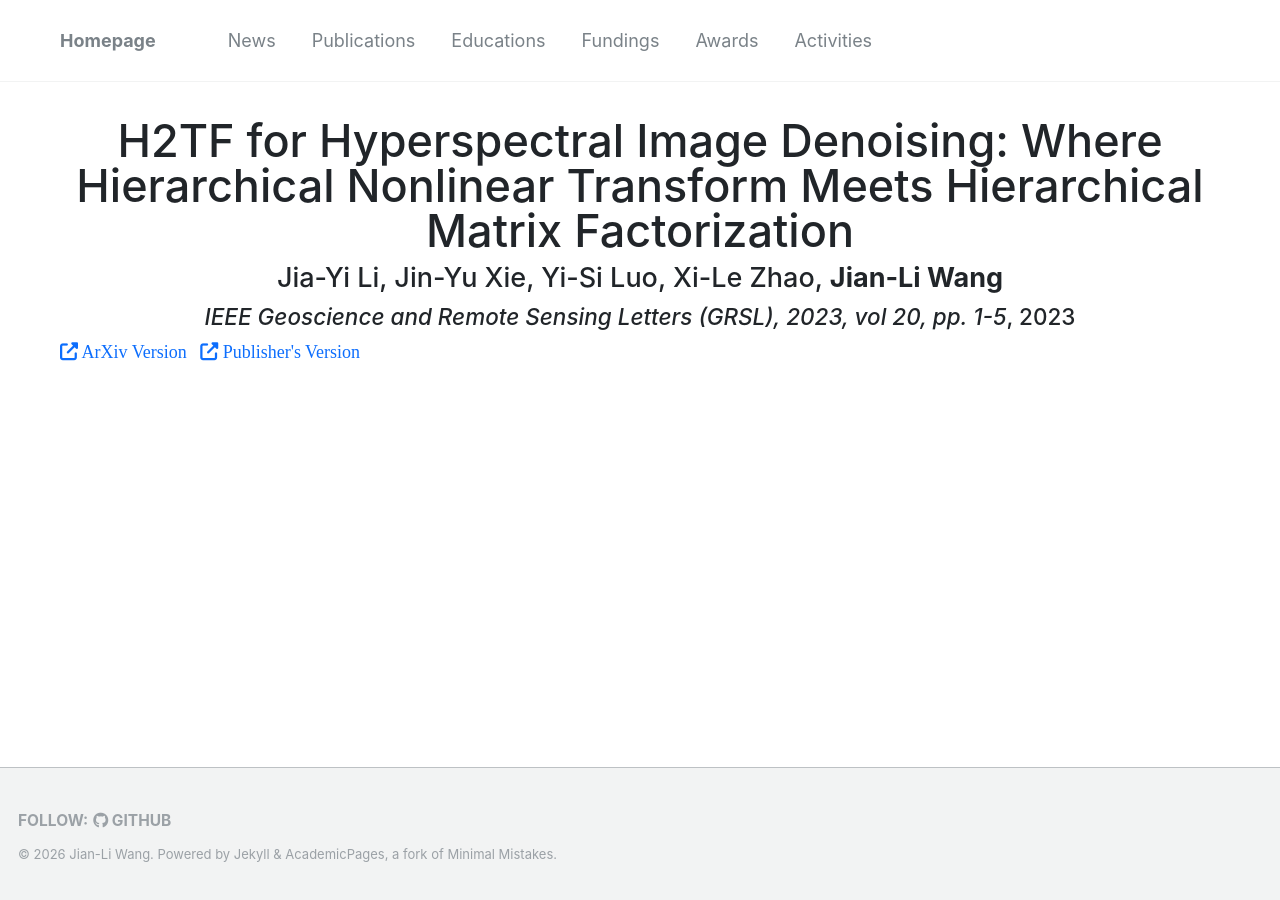
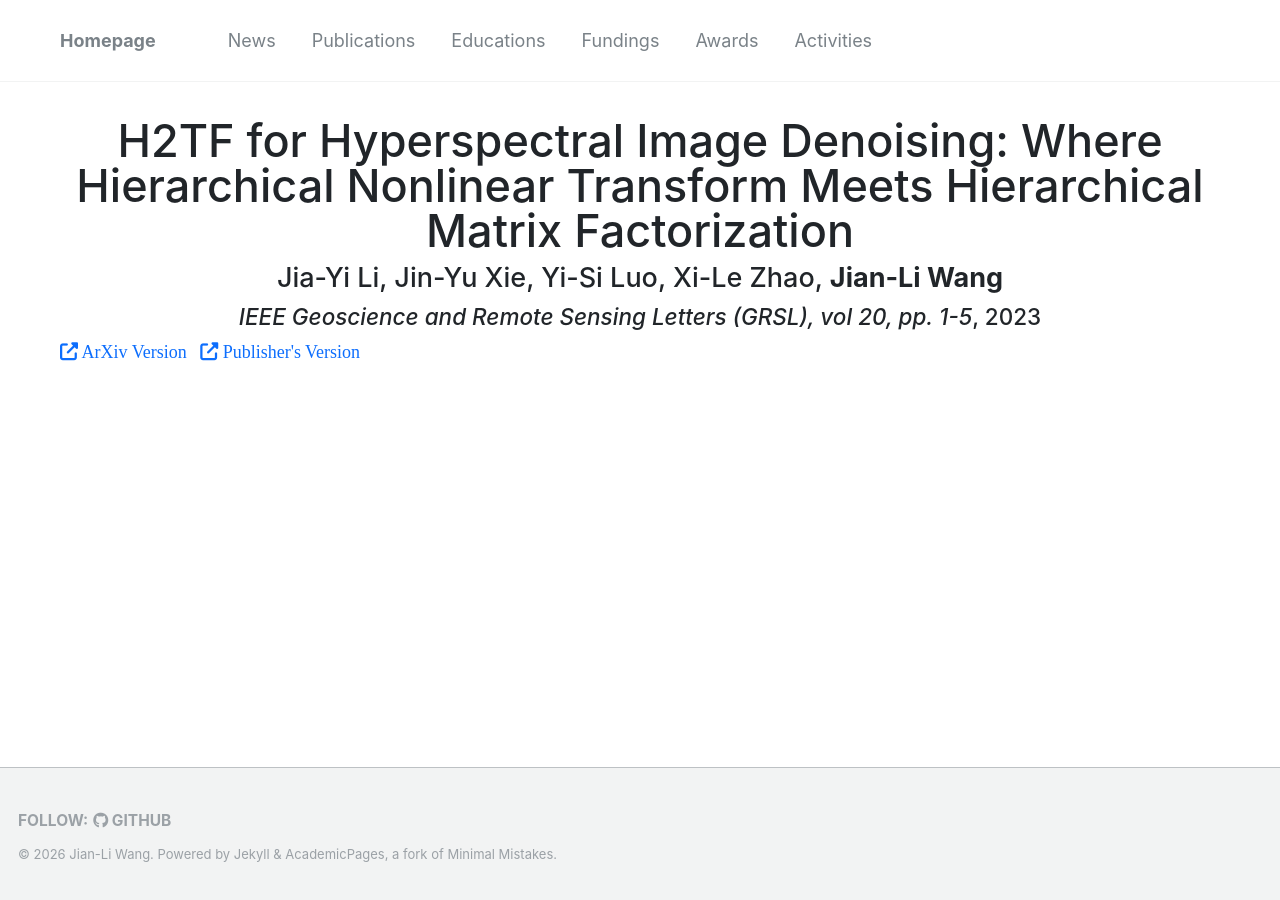
Before and after one commit to wangjianli123/wangjianli123.github.io, a Jekyll site: the page built from _publications/2023grsl.md, in a window 1280 px wide. Built offline with Jekyll 4.4.1, drawn with Linux system fonts in a browser that asks for light colours; nearby versions of some CDN libraries; comment, search, counter and statistics services are not loaded.

Commit message:
Update 2023grsl.md

```diff
--- a/_publications/2023grsl.md
+++ b/_publications/2023grsl.md
@@ -1,19 +1,20 @@
 ---
 title: "H2TF for Hyperspectral Image Denoising: Where Hierarchical Nonlinear Transform Meets Hierarchical Matrix Factorization"
 authors: "Jia-Yi Li, Jin-Yu Xie, Yi-Si Luo, Xi-Le Zhao, <b>Jian-Li Wang</b>"
-venue: "IEEE Geoscience and Remote Sensing Letters (GRSL), 2023, vol 20, pp. 1-5"
-official_url: "https://ieeexplore.ieee.org/stamp/stamp.jsp?tp=&arnumber=11177249"
+venue: "IEEE Geoscience and Remote Sensing Letters (GRSL), vol 20, pp. 1-5"
+official_url: "https://ieeexplore.ieee.org/abstract/document/10181304"
 arxiv_url: "https://arxiv.org/abs/2304.11141"
 image: "files/H2TF.jpg"
 date: 2023-01-01
 collection: "publications"
 bibtex: |
-  @article{li2023h2tf,
-    title={H2TF for Hyperspectral Image Denoising: Where Hierarchical Nonlinear Transform Meets Hierarchical Matrix Factorization},
+  @ARTICLE{10181304,
     author={Li, Jia-Yi and Xie, Jin-Yu and Luo, Yi-Si and Zhao, Xi-Le and Wang, Jian-Li},
     journal={IEEE Geoscience and Remote Sensing Letters},
+    title={H2TF for Hyperspectral Image Denoising: Where Hierarchical Nonlinear Transform Meets Hierarchical Matrix Factorization},
+    year={2023},
     volume={20},
-    pages={1--5},
-    year={2023}
-  }
+    number={},
+    pages={1-5}
+    }
 ---
```
